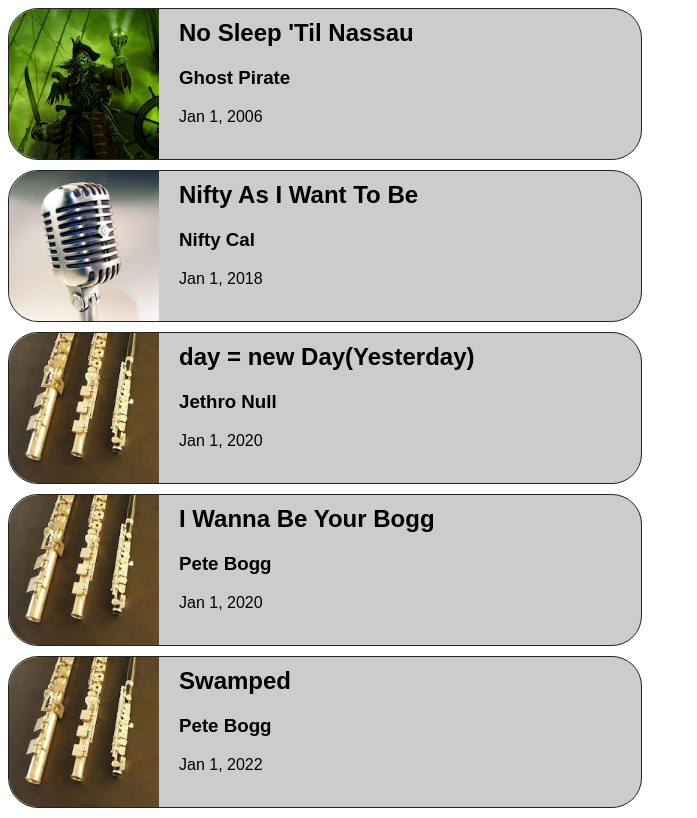
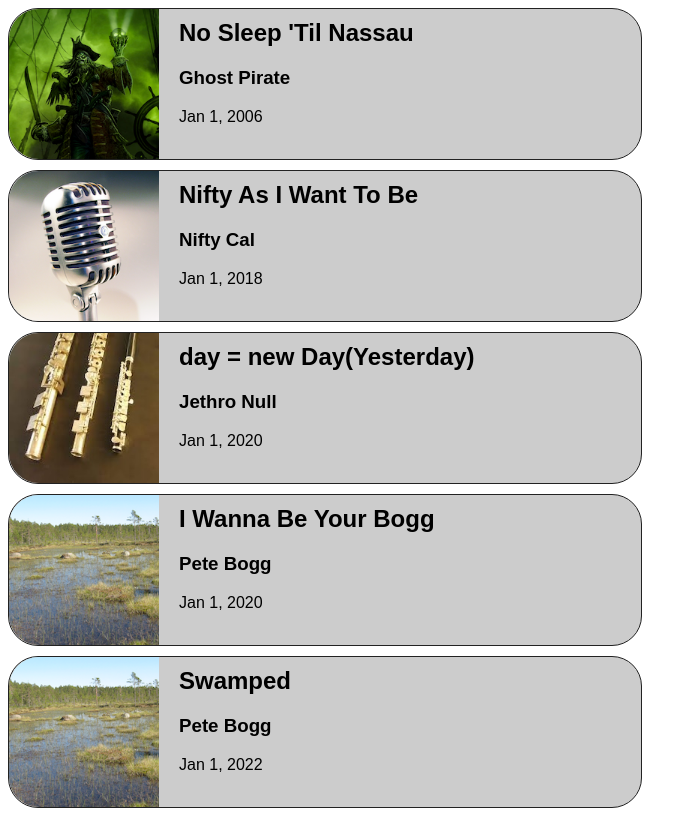
Before and after one commit to mat-findlay/article-examples, an Angular app in the folder angular-examples/: page / in a window 1280 px wide. Shown: the whole page, without its empty margins (0-697 px from the left). Built offline with nearby package versions, Linux system fonts and the light colour scheme.

Commit message:
Updated albums

```diff
--- a/angular-examples/src/app/album-container/album-container.component.ts
+++ b/angular-examples/src/app/album-container/album-container.component.ts
@@ -33,14 +33,14 @@ export class AlbumContainerComponent {
       id: 4,
       title: 'I Wanna Be Your Bogg',
       artist: 'Pete Bogg',
-      cover: '../../assets/flute-thumb.jpeg',
+      cover: '../../assets/bog-thumb.png',
       releaseDate: 'Jan 1, 2020',
     },
     {
       id: 5,
       title: 'Swamped',
       artist: 'Pete Bogg',
-      cover: '../../assets/flute-thumb.jpeg',
+      cover: '../../assets/bog-thumb.png',
       releaseDate: 'Jan 1, 2022',
     },
   ];
```
Also changed, not shown: angular-examples/src/assets/bog-thumb.png (added).
